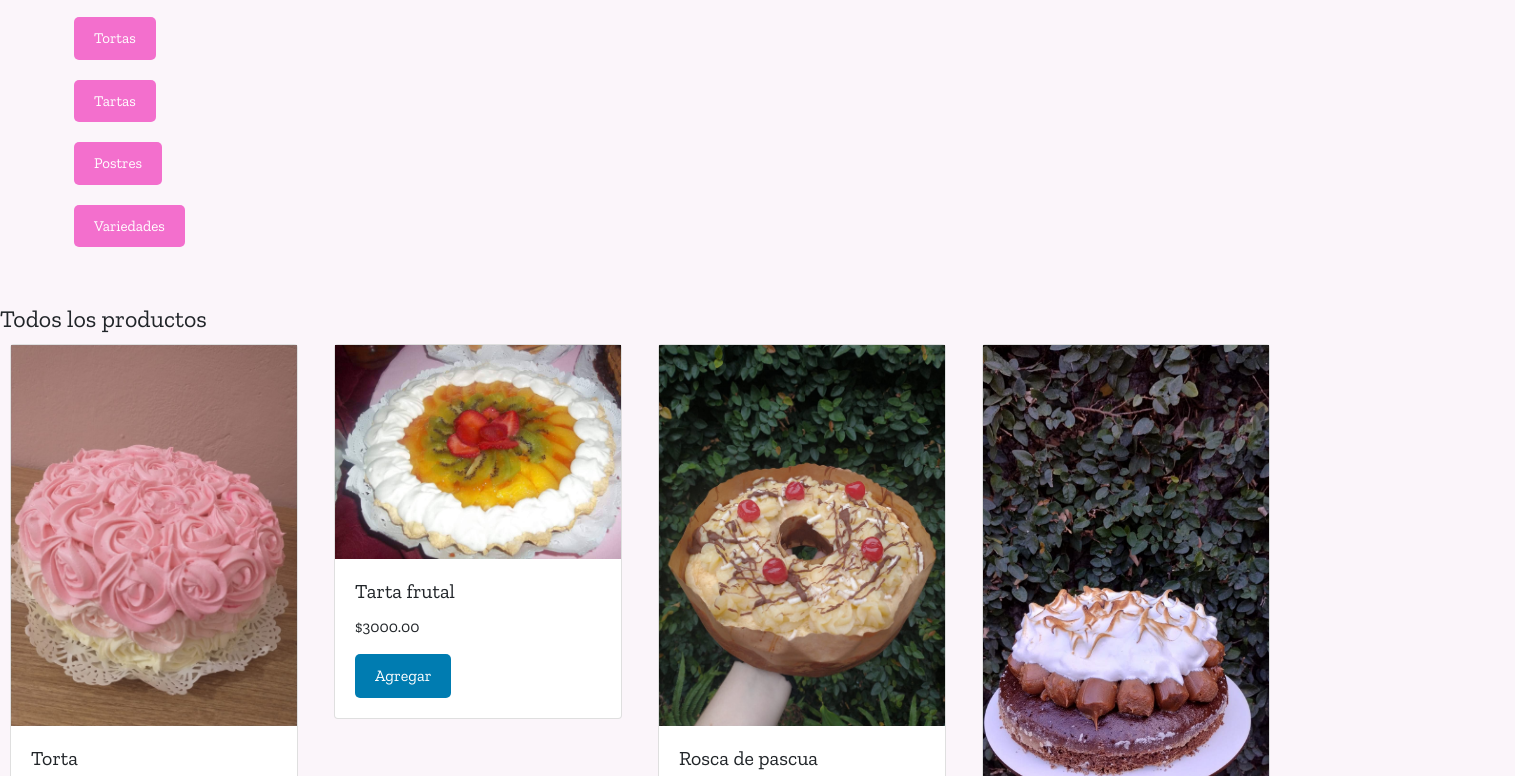
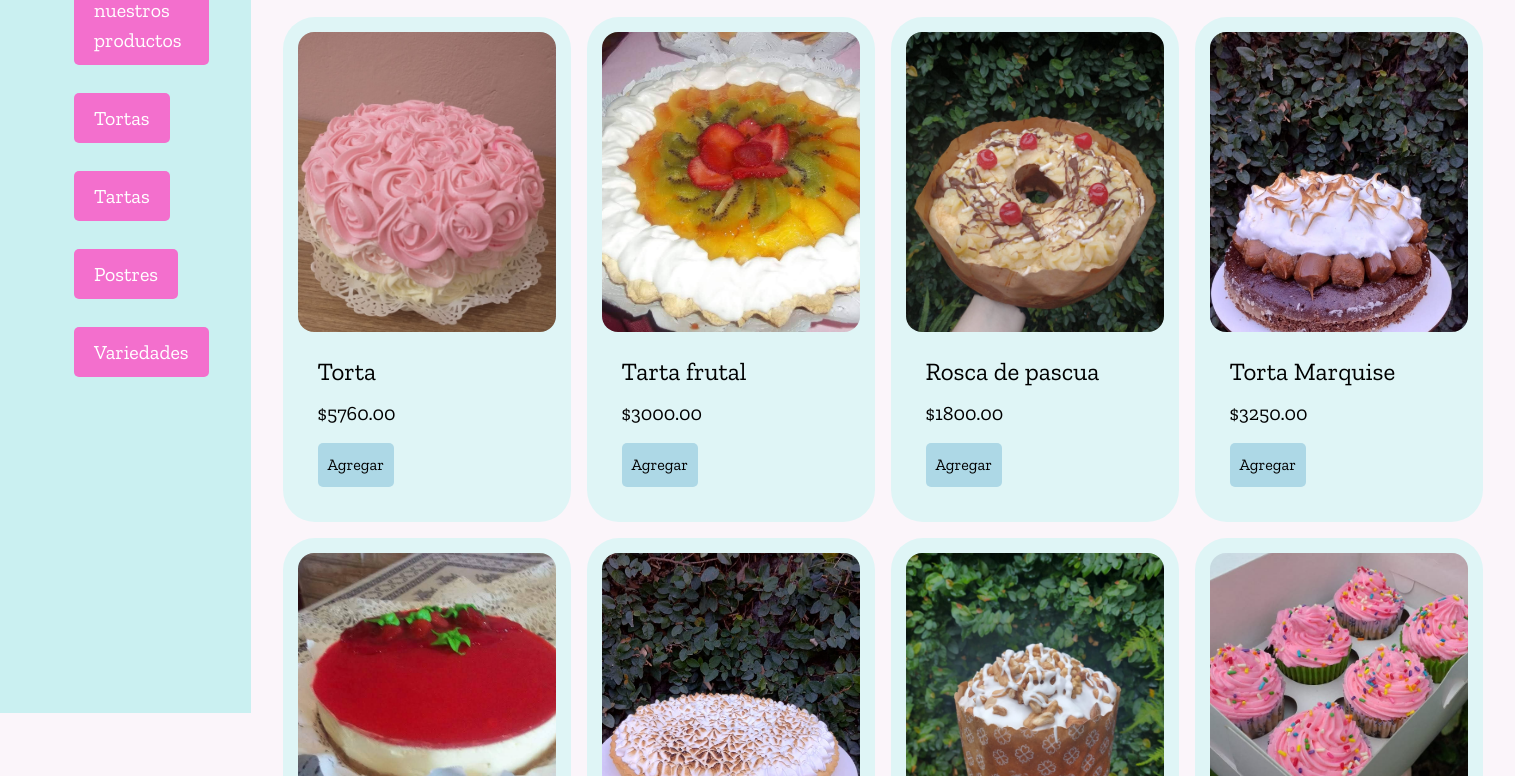
Before and after one commit to CaroAncina/PreEntrega2-AncinaCarolina, a website: page pages/tienda.html in a window 1280 px wide. Shown: the part 245-1021 px from the top of the page, 1515 px wide, since content can reach past the window. Drawn offline with nearby package versions, Linux system fonts and the light colour scheme.

Commit message:
diseño pagina tienda

```diff
--- a/JS/index.js
+++ b/JS/index.js
@@ -34,7 +34,7 @@ const tituloPrincipal = document.querySelector("#titulo-principal");
 let botonesAgregar = document.querySelectorAll(".producto-agregar");
 
 
-// FUNCIÓN PARA CARGAR LOS PRODUCTOS Y MOSTRALOS EN HTML
+// FUNCIÓN PARA CARGAR LOS PRODUCTOS Y MOSTRARLOS EN HTML
 function cargarProductos(productosElegidos) {
 
     contenedorProductos.innerHTML = "";
@@ -45,7 +45,7 @@ function cargarProductos(productosElegidos) {
         div.classList.add("producto");
         div.innerHTML = `
 
-            <div class="card" style="width: 18rem;">
+            <div class="producto-card" style="width: 18rem;">
                <img class="producto-imagen" src="${producto.Imagen}" alt="${producto.Nombre}">
                  <div class="card-body">
                       <h5 class="card-title">${producto.Nombre}</h5>
--- a/pages/tienda.html
+++ b/pages/tienda.html
@@ -39,6 +39,9 @@
         </nav>
     </header>
 
+
+    <main>
+        <section class="container">
             <aside>
                 <nav>
                     <ul class="menu">
@@ -47,26 +50,30 @@
                                     class="bi bi-hand-index-thumb-fill"></i> Todos nuestros productos</button>
                         </li>
                         <li>
-                    <button id="Tortas" class="boton-menu boton-categoria"><i class="bi bi-hand-index-thumb"></i>
+                            <button id="Tortas" class="boton-menu boton-categoria"><i
+                                    class="bi bi-hand-index-thumb"></i>
                                 Tortas</button>
                         </li>
                         <li>
-                    <button id="Tartas" class="boton-menu boton-categoria"><i class="bi bi-hand-index-thumb"></i>
+                            <button id="Tartas" class="boton-menu boton-categoria"><i
+                                    class="bi bi-hand-index-thumb"></i>
                                 Tartas</button>
                         </li>
                         <li>
-                    <button id="Postres" class="boton-menu boton-categoria"><i class="bi bi-hand-index-thumb"></i>
+                            <button id="Postres" class="boton-menu boton-categoria"><i
+                                    class="bi bi-hand-index-thumb"></i>
                                 Postres</button>
                         </li>
                         <li>
-                    <button id="Variedades" class="boton-menu boton-categoria"><i class="bi bi-hand-index-thumb"></i>
+                            <button id="Variedades" class="boton-menu boton-categoria"><i
+                                    class="bi bi-hand-index-thumb"></i>
                                 Variedades</button>
                         </li>
                     </ul>
                 </nav>
             </aside>
 
-    <main>
+            <div class="contenido">
                 <h2 class="titulo-principal" id="titulo-principal">Todos los productos</h2>
                 <div id="contenedor-productos" class="contenedor-productos">
                     <!-- SE COMPLETA CON JS -->
@@ -79,8 +86,8 @@
                 </button>
 
                 <!-- MODAL -->
-        <div class="modal fade" id="carritoModal" tabindex="-1" role="dialog" aria-labelledby="exampleModalLabel"
-            aria-hidden="true">
+                <div class="modal fade" id="carritoModal" tabindex="-1" role="dialog"
+                    aria-labelledby="exampleModalLabel" aria-hidden="true">
                     <div class="modal-dialog" role="document">
                         <div class="modal-content">
                             <div class="modal-header">
@@ -94,14 +101,17 @@
                                     <!-- ACA SE MUESTRAN LOS PRODUCTOS DEL CARRITO -->
                                 </ul>
                                 <hr>
-                        <p>Total a Pagar: $<span id="totalPagar">0.00</span></p>
+                                <p><span id="totalPagar">0.00</span></p>
                             </div>
                             <div class="modal-footer">
                             </div>
-                    <button type="button" class="btn btn-secondary" data-dismiss="modal">Finalizar compra</button>
+                            <button type="button" class="btn btn-secondary" data-dismiss="modal">Finalizar
+                                compra</button>
                             <button type="button" class="btn btn-secondary" data-dismiss="modal">Cerrar</button>
                         </div>
                     </div>
+                </div>
+        </section>
     </main>
 
     <footer>
--- /dev/null
+++ b/scss/pages/_tienda.scss
@@ -0,0 +1,181 @@
+/****Página=Tienda****/
+ul {
+    list-style-type: none;
+}
+
+ul li {
+    padding: 10px;
+}
+
+a {
+    text-decoration: none;
+}
+
+.container {
+    margin: 0;
+    padding: 0;
+    display: flex;
+    flex-direction: row;
+}
+
+aside {
+    width: 50%;
+    padding: 2rem;
+    background-color: rgb(202, 240, 241);
+    position: sticky;
+    top: 0;
+    height: 100vh;
+    display: flex;
+    flex-direction: column;
+    justify-content: space-between;
+}
+
+.menu {
+    margin: 0;
+    display: flex;
+    flex-direction: column;
+    gap: .5rem;
+}
+
+.boton-categoria {
+    @include tipografia (normal, 400, 20px, left);
+}
+
+.contenedor-productos {
+    padding: 2rem;
+    flex: 1;
+    display: grid;
+    grid-template-columns: repeat(4, 1fr);
+    gap: 1rem;
+    align-items: start;
+    justify-items: center;
+}
+
+.titulo-principal {
+    @include tipografia (italic, 800, 35px, left);
+    margin: 5px;
+    padding: 10px;
+}
+
+//Estilo para las cards de los productos
+.producto-card {
+    background-color: rgb(223, 245, 246);
+    color: black;
+    padding: 15px;
+    border-radius: 2rem;
+    position: relative;
+    display: flex;
+    flex-direction: column;
+    gap: .25rem;
+}
+
+//Estilos para las img de las cards productos
+.producto-imagen {
+    width: 100%;
+    height: 300px;
+    object-fit: cover;
+    border-radius: 1rem;
+}
+
+//Estilos fuente de las cards
+h5.card-title {
+    @include tipografia (normal, 400, 25px, left);
+}
+
+p.card-text {
+    @include tipografia (normal, 400, 20px, left);
+}
+
+.btn {
+    margin: 50px;
+    margin-left: 50px;
+    padding: 15px;
+}
+
+// Estilo para el fondo oscuro detrás del modal
+.modal {
+    display: none;
+    position: fixed;
+    top: 0;
+    left: 0;
+    width: 100%;
+    height: 100%;
+    background-color: rgba(55, 55, 55, 0.7);
+}
+
+//Estilo para el contenido del modal
+.modal-content {
+    background-color: #fff;
+    margin: 10% auto;
+    padding: 20px;
+    border: 1px solid #888;
+    width: 80%;
+    max-width: 600px;
+    box-shadow: 0 4px 8px 0 rgba(255, 230, 230, 0.2);
+    position: relative;
+}
+
+// Estilo para el botón de cerrar el modal
+.close {
+    position: absolute;
+    top: 10px;
+    right: 10px;
+    font-size: 20px;
+    font-weight: bold;
+    cursor: pointer;
+}
+
+//Estilo para el título del modal
+h2 {
+    font-size: 24px;
+    margin-bottom: 10px;
+}
+
+//Estilo para el contenido dentro del modal
+p {
+    font-size: 16px;
+    margin-bottom: 15px;
+}
+
+// Estilo para los botones "agregar"
+
+.producto-agregar {
+
+    background-color: lightblue;
+    color: black;
+    padding: 10px;
+    border: 2px solid var(--clr-white);
+    transition: background-color .2s, color .2s;
+}
+
+.producto-agregar:hover {
+    background-color: rgb(217, 180, 252);
+    color: black;
+}
+
+button {
+    background-color: #007cb1;
+    /* Color de fondo del botón */
+    color: #fff;
+    /* Color del texto del botón */
+    border: none;
+    padding: 10px 20px;
+    font-size: 16px;
+    cursor: pointer;
+    border-radius: 5px;
+}
+
+// Estilo para el botón de eliminar dentro del modal
+.producto-eliminar {
+    background-color: #ff0000;
+}
+
+li button {
+    background-color: #f36fcd;
+    color: #fff;
+    border: none;
+    padding: 10px 20px;
+    font-size: 15px;
+    cursor: pointer;
+
+}
--- a/scss/pages/tienda.scss
+++ /dev/null
@@ -1,114 +0,0 @@
-/****Página=Tienda****/
-
-aside {
-    padding: 2rem;
-    padding-right: 0;
-    color: cadetblue;
-    top: 0;
-    display: flex;
-    flex-direction: column;
-    justify-content: space-between;
-}
-
-
-ul {
-    list-style-type: none;
-}
-
-ul li {
-    padding: 10px;
-}
-
-a {
-    text-decoration: none;
-}
-
-.contenedor-productos {
-    display: grid;
-    grid-template-columns: repeat(4, 0.5fr);
-    gap: 1rem;
-    align-items: start;
-    justify-items: center;
-}
-
-.producto-imagen {
-    max-width: 100%;
-}
-
-.btn {
-    margin: 50px;
-    margin-left: 50px;
-    padding: 15px;
-}
-
-/* Estilo para el fondo oscuro detrás del modal */
-.modal {
-    display: none;
-    position: fixed;
-    top: 0;
-    left: 0;
-    width: 100%;
-    height: 100%;
-    background-color: rgba(55, 55, 55, 0.7);
-}
-
-/* Estilo para el contenido del modal */
-.modal-content {
-    background-color: #fff;
-    margin: 10% auto;
-    padding: 20px;
-    border: 1px solid #888;
-    width: 80%;
-    max-width: 600px;
-    box-shadow: 0 4px 8px 0 rgba(255, 230, 230, 0.2);
-    position: relative;
-}
-
-/* Estilo para el botón de cerrar el modal */
-.close {
-    position: absolute;
-    top: 10px;
-    right: 10px;
-    font-size: 20px;
-    font-weight: bold;
-    cursor: pointer;
-}
-
-/* Estilo para el título del modal */
-h2 {
-    font-size: 24px;
-    margin-bottom: 10px;
-}
-
-/* Estilo para el contenido dentro del modal (puedes personalizarlo según tus necesidades) */
-p {
-    font-size: 16px;
-    margin-bottom: 15px;
-}
-
-/* Estilo para los botones "agregar"*/
-button {
-    background-color: #007cb1; /* Color de fondo del botón */
-    color: #fff; /* Color del texto del botón */
-    border: none;
-    padding: 10px 20px;
-    font-size: 16px;
-    cursor: pointer;
-    border-radius: 5px;
-}
-
-/* Estilo para el botón de eliminar dentro del modal */
-button.delete-button {
-    background-color: #ff0000;
-}
-
-
-li button {
-    background-color: #f36fcd;
-    color: #fff;
-    border: none;
-    padding: 10px 20px;
-    font-size: 15px;
-    cursor: pointer;
-
-}
```
Also changed, not shown: css/stylefinal.css, 1 other file. Lines whose indentation alone changed are shown as unchanged.
